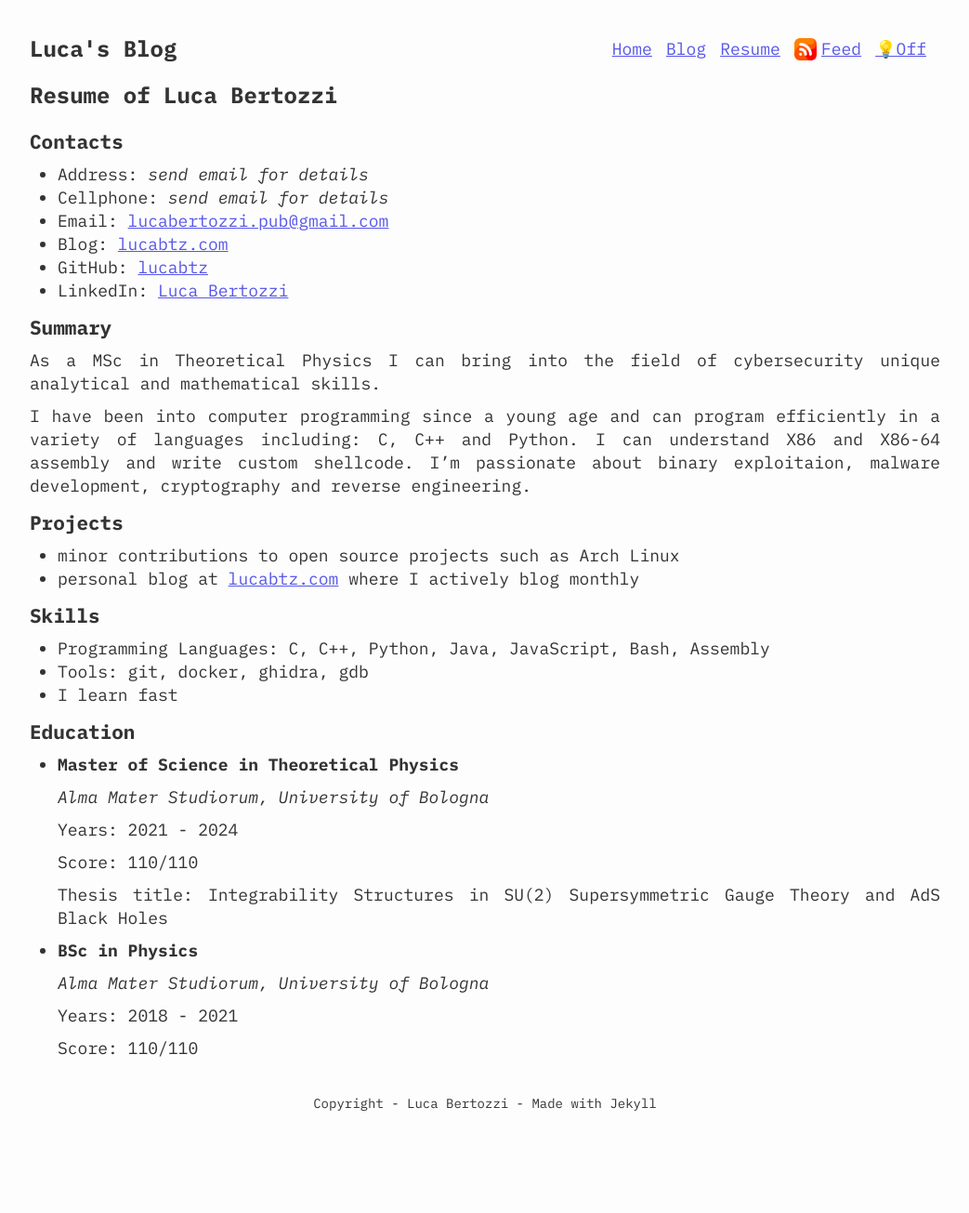
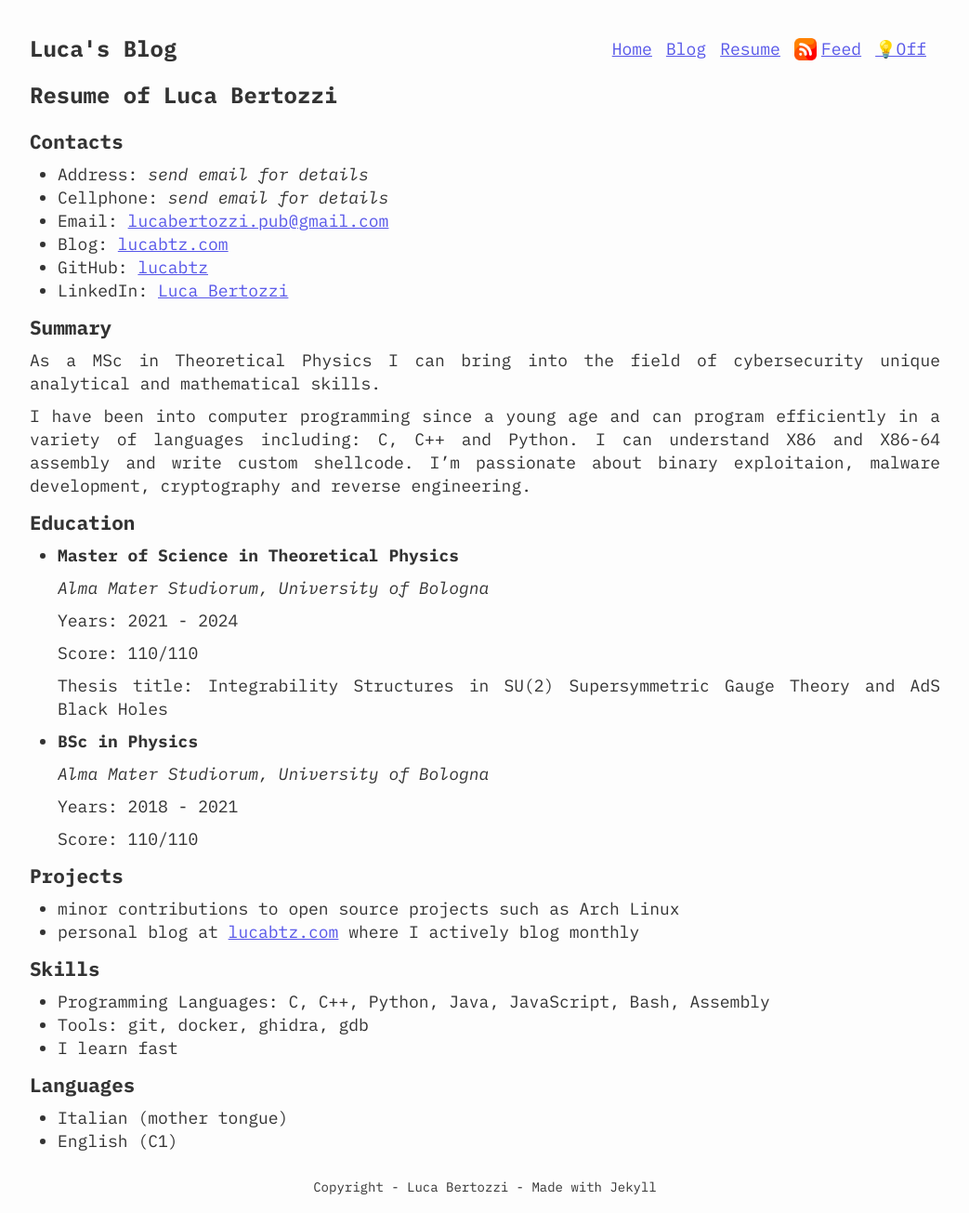
Before and after one commit to lucabtz/lucabtz.github.io, a Jekyll site: the page built from resume.md, in a window 1280 px wide. Shown: the whole page at 93% size, without its empty margins (118-1161 px from the left). Built offline with Jekyll 4.4.1, drawn with Linux system fonts in a browser that asks for light colours; before the commit the page ends 1215 px from its top, so only the background shows below that; some of the changed lines change nothing that is shown.

Commit message:
Added languages to resume

```diff
--- a/resume.md
+++ b/resume.md
@@ -17,15 +17,6 @@ As a MSc in Theoretical Physics I can bring into the field of cybersecurity uniq
 I have been into computer programming since a young age and can program efficiently in a variety of languages including: C, C++ and
 Python. I can understand X86 and X86-64 assembly and write custom shellcode. I'm passionate about binary exploitaion, malware
 development, cryptography and reverse engineering.
-
-## Projects
-- minor contributions to open source projects such as Arch Linux
-- personal blog at [lucabtz.com](https://lucabtz.com) where I actively blog monthly
-
-## Skills
-- Programming Languages: C, C++, Python, Java, JavaScript, Bash, Assembly
-- Tools: git, docker, ghidra, gdb
-- I learn fast
 
 ## Education
 
@@ -47,3 +38,16 @@ development, cryptography and reverse engineering.
   Years: 2018 - 2021
 
   Score: 110/110
+
+## Projects
+- minor contributions to open source projects such as Arch Linux
+- personal blog at [lucabtz.com](https://lucabtz.com) where I actively blog monthly
+
+## Skills
+- Programming Languages: C, C++, Python, Java, JavaScript, Bash, Assembly
+- Tools: git, docker, ghidra, gdb
+- I learn fast
+
+## Languages
+- Italian (mother tongue)
+- English (C1)
```
